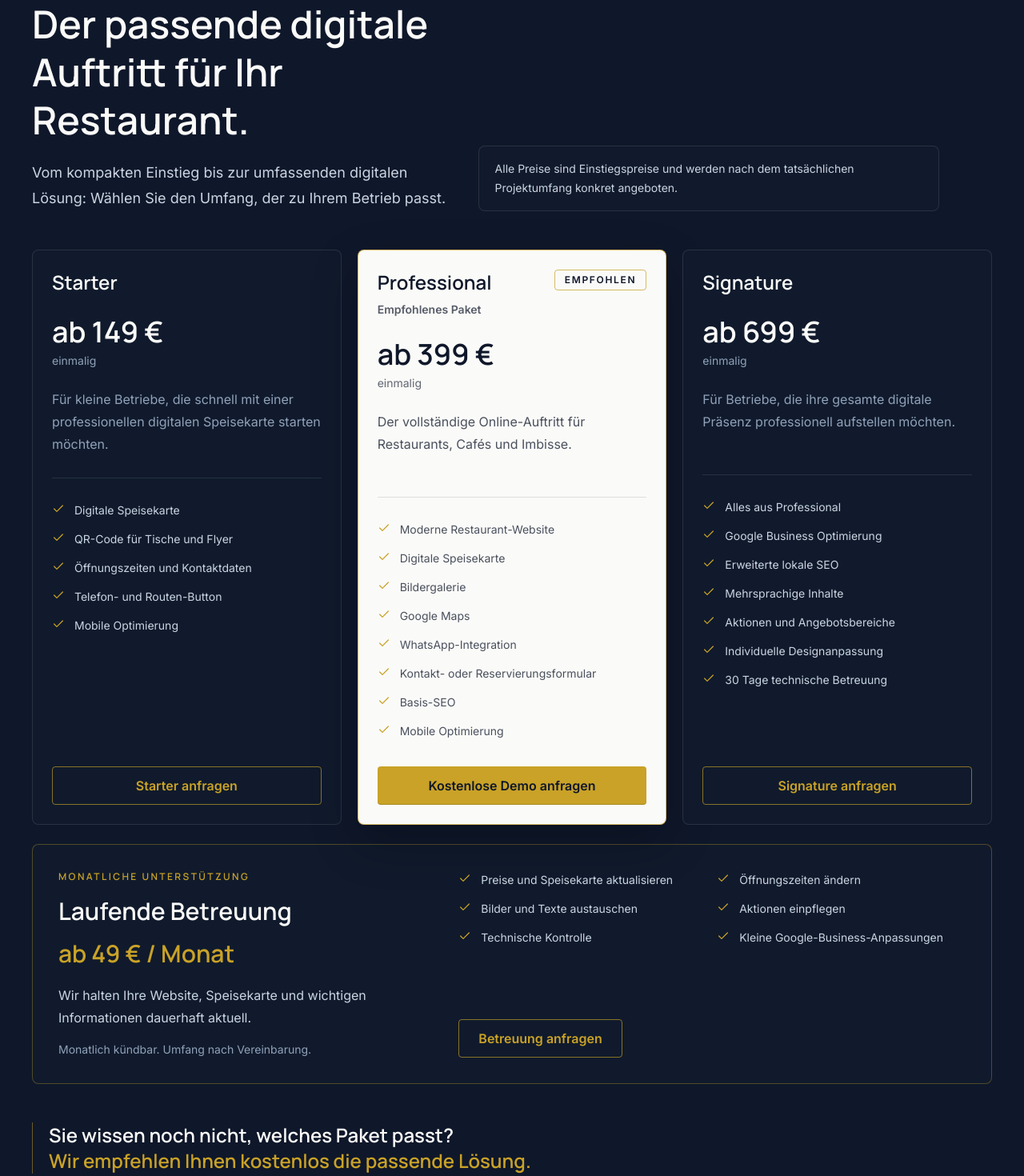
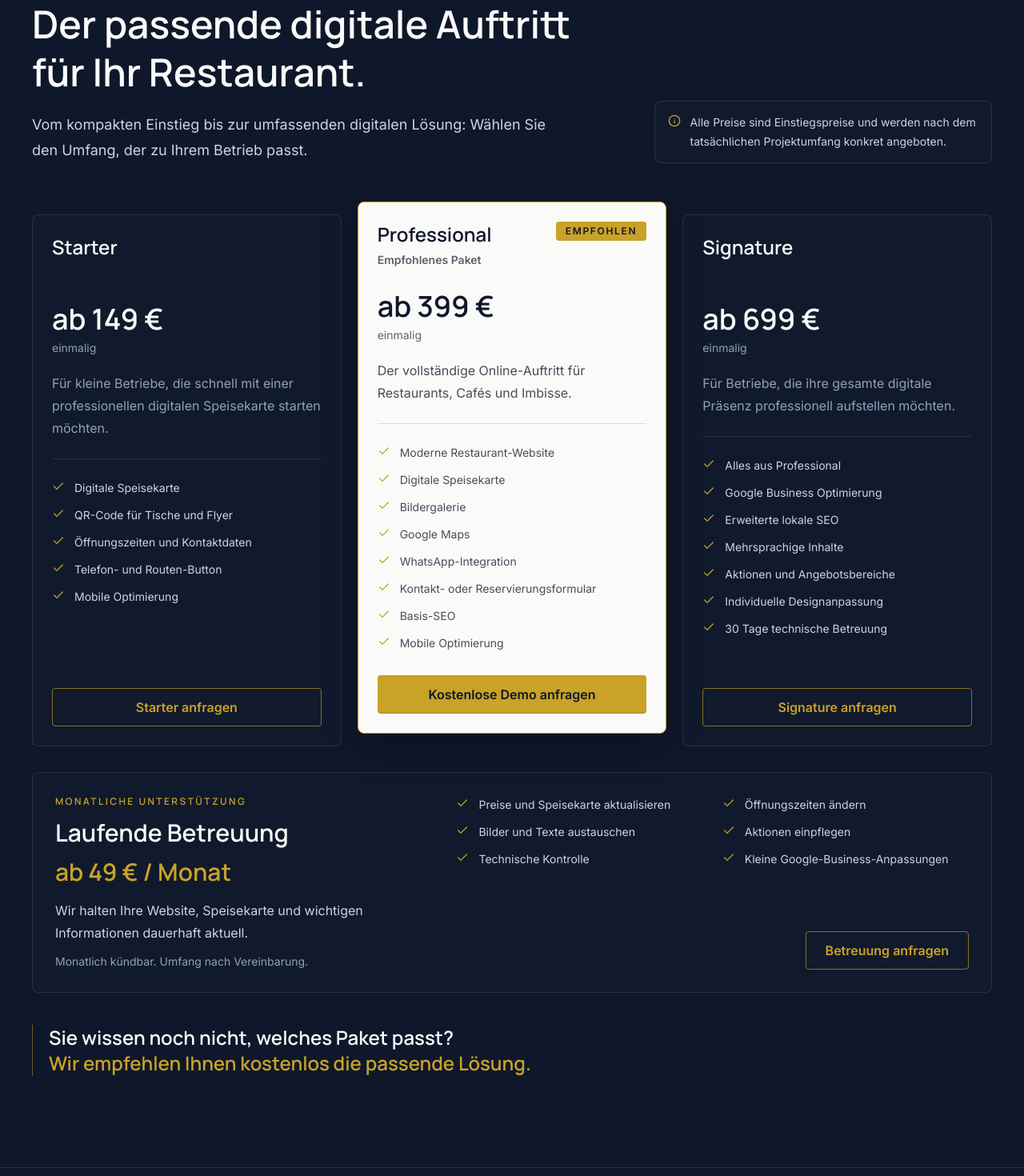
Before and after one commit to parvladimir/gastrocraft, a Next.js app: page / in a window 1280 px wide. Shown: the part 3900-5370 px from the top of the page at 80% size. Built offline with nearby package versions, Linux system fonts and the light colour scheme.

Commit message:
fix: repair packages section layout

```diff
--- a/components/sections/packages-section.tsx
+++ b/components/sections/packages-section.tsx
@@ -1,4 +1,5 @@
-import { Check } from "lucide-react";
+import type { CSSProperties } from "react";
+import { Check, Info } from "lucide-react";
 import { Container } from "@/components/layout/container";
 import { Button } from "@/components/ui/button";
 import {
@@ -6,6 +7,12 @@ import {
   servicePackages,
   type ServicePackage
 } from "@/data/service-packages";
+
+const featuredCardStyle: CSSProperties = {
+  backgroundColor: "var(--brand-warm-white)",
+  borderColor: "var(--brand-premium-gold)",
+  color: "var(--brand-midnight)"
+};
 
 export function PackagesSection() {
   return (
@@ -15,7 +22,7 @@ export function PackagesSection() {
       aria-labelledby="packages-heading"
     >
       <Container>
-        <div className="grid gap-8 lg:grid-cols-[0.9fr_1.1fr] lg:items-end">
+        <div className="grid gap-7 lg:grid-cols-[minmax(0,0.95fr)_minmax(22rem,0.55fr)] lg:items-end lg:gap-12">
           <div className="max-w-3xl">
             <p className="font-heading text-xs font-semibold uppercase tracking-[0.2em] text-premium-gold sm:text-sm">
               Transparente Pakete
@@ -32,13 +39,20 @@ export function PackagesSection() {
             </p>
           </div>
 
-          <p className="max-w-xl rounded-lg border border-white/10 bg-[#101a2c] px-5 py-4 text-sm leading-6 text-slate-300">
-            Alle Preise sind Einstiegspreise und werden nach dem tatsächlichen
-            Projektumfang konkret angeboten.
-          </p>
+          <div className="flex max-w-xl gap-3 rounded-lg border border-white/10 bg-[#101a2c] px-4 py-3.5 text-sm leading-6 text-slate-300 lg:justify-self-end">
+            <Info
+              aria-hidden="true"
+              className="mt-0.5 h-4 w-4 shrink-0 text-premium-gold"
+              strokeWidth={1.9}
+            />
+            <p>
+              Alle Preise sind Einstiegspreise und werden nach dem tatsächlichen
+              Projektumfang konkret angeboten.
+            </p>
+          </div>
         </div>
 
-        <div className="mt-12 grid items-stretch gap-5 md:grid-cols-2 lg:grid-cols-3">
+        <div className="mt-12 grid items-stretch gap-5 md:grid-cols-2 lg:grid-cols-3 lg:pt-4">
           {servicePackages.map((servicePackage) => (
             <PackageCard key={servicePackage.id} servicePackage={servicePackage} />
           ))}
@@ -46,7 +60,7 @@ export function PackagesSection() {
 
         <SupportBlock />
 
-        <div className="mt-12 max-w-3xl border-l border-premium-gold/50 pl-5">
+        <div className="mt-10 max-w-3xl border-l border-premium-gold/50 pl-5">
           <p className="font-heading text-xl font-semibold leading-8 text-warm-white sm:text-2xl">
             Sie wissen noch nicht, welches Paket passt?
             <span className="block text-premium-gold">
@@ -64,46 +78,54 @@ function PackageCard({
 }: {
   servicePackage: ServicePackage;
 }) {
-  const variant = servicePackage.featured ? "primary" : "secondary";
+  const isFeatured = servicePackage.featured;
+  const cardStyle = isFeatured ? featuredCardStyle : undefined;
 
   return (
     <article
-      className={`group flex h-full min-h-[39rem] flex-col rounded-lg border p-6 transition-[border-color,transform,box-shadow] duration-200 motion-safe:hover:-translate-y-1 ${
-        servicePackage.featured
-          ? "border-premium-gold/70 bg-warm-white text-midnight shadow-[0_22px_60px_rgba(0,0,0,0.24)]"
-          : "border-white/10 bg-[#101a2c] text-warm-white hover:border-premium-gold/45"
+      className={`group flex h-full min-h-[32rem] flex-col rounded-lg border p-6 transition-[border-color,transform,box-shadow,background-color] duration-200 md:min-h-[34rem] ${
+        isFeatured
+          ? "order-first shadow-[0_18px_46px_rgba(0,0,0,0.22)] motion-safe:lg:-translate-y-4 motion-safe:hover:lg:-translate-y-5 md:order-none"
+          : "border-white/10 bg-[#101a2c] text-warm-white hover:border-premium-gold/45 motion-safe:hover:-translate-y-1"
       }`}
+      style={cardStyle}
       aria-label={
-        servicePackage.featured
+        isFeatured
           ? `${servicePackage.name}, empfohlenes Paket`
           : servicePackage.name
       }
     >
-      <div className="flex items-start justify-between gap-4">
+      <div className="flex min-h-16 items-start justify-between gap-4">
         <div>
           <h3 className="font-heading text-2xl font-semibold leading-8">
             {servicePackage.name}
           </h3>
-          {servicePackage.featured ? (
-            <p className="mt-2 text-sm font-semibold text-midnight/70">
+          {isFeatured ? (
+            <p className="mt-1.5 text-sm font-semibold text-[rgba(15,23,42,0.68)]">
               Empfohlenes Paket
             </p>
           ) : null}
         </div>
         {servicePackage.badge ? (
-          <span className="rounded border border-premium-gold/70 px-3 py-1 text-xs font-semibold uppercase tracking-[0.14em] text-midnight">
+          <span
+            className="rounded px-3 py-1 text-xs font-semibold uppercase tracking-[0.14em]"
+            style={{
+              backgroundColor: "var(--brand-premium-gold)",
+              color: "var(--brand-midnight)"
+            }}
+          >
             {servicePackage.badge}
           </span>
         ) : null}
       </div>
 
-      <div className="mt-7">
+      <div className="mt-6">
         <p className="font-heading text-4xl font-semibold leading-none">
           {servicePackage.price}
         </p>
         <p
           className={`mt-2 text-sm ${
-            servicePackage.featured ? "text-midnight/65" : "text-slate-400"
+            isFeatured ? "text-[rgba(15,23,42,0.66)]" : "text-slate-400"
           }`}
         >
           {servicePackage.suffix}
@@ -111,20 +133,20 @@ function PackageCard({
       </div>
 
       <p
-        className={`mt-6 min-h-20 text-base leading-7 ${
-          servicePackage.featured ? "text-midnight/75" : "text-slate-400"
+        className={`mt-5 text-base leading-7 ${
+          isFeatured ? "text-[rgba(15,23,42,0.76)]" : "text-slate-400"
         }`}
       >
         {servicePackage.description}
       </p>
 
       <div
-        className={`my-7 h-px w-full ${
-          servicePackage.featured ? "bg-midnight/12" : "bg-white/10"
+        className={`my-6 h-px w-full ${
+          isFeatured ? "bg-[rgba(15,23,42,0.14)]" : "bg-white/10"
         }`}
       />
 
-      <ul className="grid gap-3">
+      <ul className="grid gap-2.5">
         {servicePackage.features.map((feature) => (
           <li key={feature} className="flex gap-3 text-sm leading-6">
             <Check
@@ -134,7 +156,7 @@ function PackageCard({
             />
             <span
               className={
-                servicePackage.featured ? "text-midnight/75" : "text-slate-300"
+                isFeatured ? "text-[rgba(15,23,42,0.76)]" : "text-slate-300"
               }
             >
               {feature}
@@ -143,10 +165,10 @@ function PackageCard({
         ))}
       </ul>
 
-      <div className="mt-auto pt-8">
+      <div className="mt-auto pt-7">
         <Button
           href={servicePackage.ctaHref}
-          variant={variant}
+          variant={isFeatured ? "primary" : "secondary"}
           className="w-full"
         >
           {servicePackage.ctaLabel}
@@ -158,26 +180,26 @@ function PackageCard({
 
 function SupportBlock() {
   return (
-    <article className="mt-6 rounded-lg border border-premium-gold/35 bg-[#101a2c] p-6 sm:p-7 lg:p-8">
-      <div className="grid gap-8 lg:grid-cols-[0.85fr_1.15fr] lg:items-start">
+    <article className="mt-8 rounded-lg border border-white/10 bg-[#101a2c] p-5 sm:p-6 lg:p-7">
+      <div className="grid gap-7 lg:grid-cols-[0.85fr_1.15fr] lg:items-start">
         <div>
           <p className="font-heading text-xs font-semibold uppercase tracking-[0.2em] text-premium-gold">
             Monatliche Unterstützung
           </p>
-          <h3 className="mt-4 font-heading text-3xl font-semibold leading-tight text-warm-white">
+          <h3 className="mt-3 font-heading text-2xl font-semibold leading-tight text-warm-white sm:text-3xl">
             {monthlySupport.title}
           </h3>
-          <p className="mt-4 font-heading text-3xl font-semibold text-premium-gold">
+          <p className="mt-3 font-heading text-2xl font-semibold text-premium-gold sm:text-3xl">
             {monthlySupport.price}
           </p>
-          <p className="mt-5 max-w-xl text-base leading-7 text-slate-300">
+          <p className="mt-4 max-w-xl text-base leading-7 text-slate-300">
             {monthlySupport.description}
           </p>
-          <p className="mt-4 text-sm text-slate-400">{monthlySupport.note}</p>
+          <p className="mt-3 text-sm text-slate-400">{monthlySupport.note}</p>
         </div>
 
         <div className="flex h-full flex-col">
-          <ul className="grid gap-3 sm:grid-cols-2">
+          <ul className="grid gap-x-6 gap-y-2.5 sm:grid-cols-2">
             {monthlySupport.features.map((feature) => (
               <li key={feature} className="flex gap-3 text-sm leading-6 text-slate-300">
                 <Check
@@ -189,7 +211,7 @@ function SupportBlock() {
               </li>
             ))}
           </ul>
-          <div className="mt-8 lg:mt-auto">
+          <div className="mt-6 lg:mt-auto lg:self-end">
             <Button
               href={monthlySupport.ctaHref}
               variant="secondary"
```
